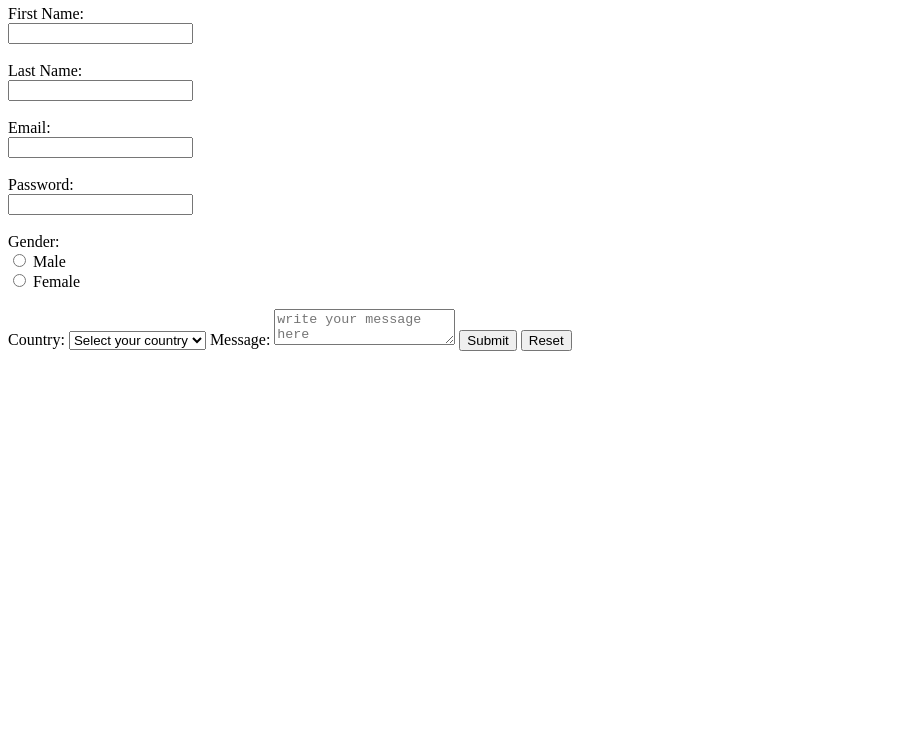
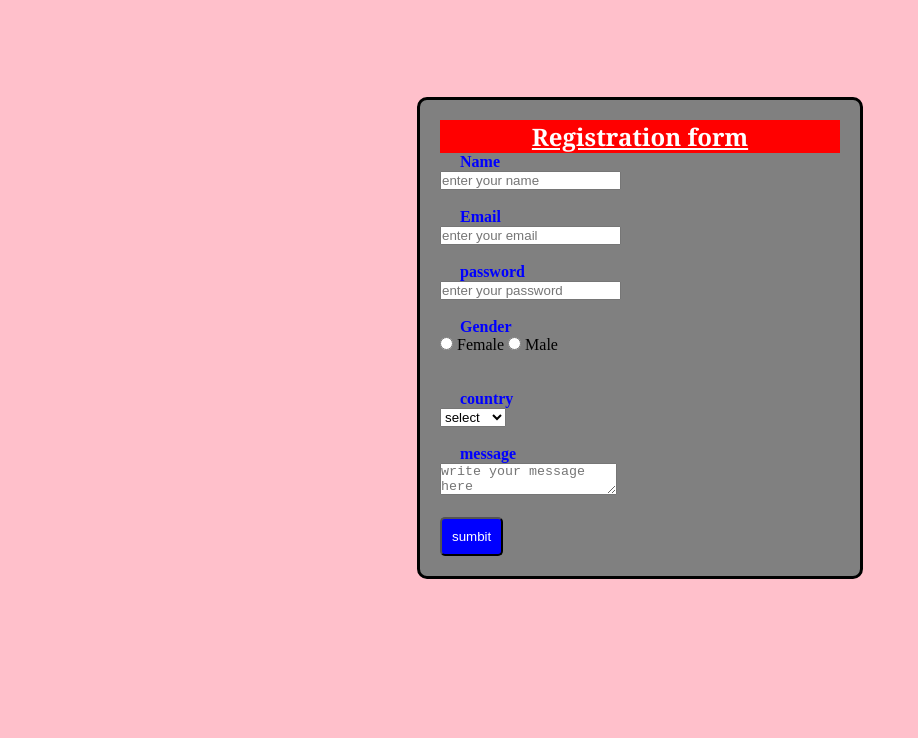
Before and after one commit to aryangupta42/fsd_aryan290, a plain HTML site: page form1 .html in a window 1280 px wide. Shown: the part 62-800 px from the top of the page, without its empty margins (0-918 px from the left). Drawn offline with Linux system fonts and the light colour scheme.

Commit message:
this is a form

```diff
--- a/form1 .html
+++ b/form1 .html
@@ -1,48 +1,50 @@
 <!DOCTYPE html>
-<html>
+<html lang="en">
 <head>
-    <title>Registration Form</title>
+    <meta charset="UTF-8">
+    <meta name="viewport" content="width=device-width, initial-scale=1.0">
+    <title>Document</title>
+    <link rel="stylesheet" href="form1.css">
 </head>
 <body>
-    <h2>Registration Form</h2>
-    <form action="submit_form.php" method="post">
-        <label for="fname">First Name:</label><br>
-        <input type="text" id="fname" name="fname" required><br><br>
+    <div class="form-container">
+        <h2>Registration form</h2>
+        <form>
+            <!-- name -->
+            <label for="Name" class="name">Name</label>
+            <br>
+            <input type="text" id="name" placeholder="enter your name" required> <br><br>
+            <!-- email -->
+            <label for="Email" class="email">Email</label><br>
+            <input type="emai;" id="email" placeholder="enter your email" required> <br><br>
+            <!-- password -->
+            <label for="password" class="password">password</label><br>
+            <input type="password" id="password" placeholder="enter your password" required> <br><br>
+            <!-- gender -->
+             <label  class="gender"> Gender</label>
+             <div class="radio-group">
+             <label> <input type="radio" name="gender" value="Female"> Female</label>
+             <label > <input type="radio" name="gender" value="Male"> Male</label>
+             </div>
+             <br><br>
 
-        <label for="lname">Last Name:</label><br>
-        <input type="text" id="lname" name="lname" required><br><br>
+             <!-- country -->
+              <label for="country" class="country"> country</label><br>
+              <select name="country" name="country" required>
+                <option value=""> select</option>
+                <option value="uk">uk</option>
+                <option value="india">india</option>
+                <option value="usa">usa</option>
+                <option value="canada"> canada</option>
+              </select>
+              <br><br>
+              <!-- message -->
+               <label for="message" class="message">message</label><br>
+               <textarea name="message" id="message" placeholder="write your message here"></textarea>
+               <br><br>
+               <button type="sumbit" class="sumbit">sumbit</button>
+        </form>
 
-        <label for="email">Email:</label><br>
-        <input type="email" id="email" name="email" required><br><br>
-
-        <label for="password">Password:</label><br>
-        <input type="password" id="password" name="password" required><br><br>
-
-        <label>Gender:</label><br>
-        <input type="radio" id="male" name="gender" value="male">
-        <label for="male">Male</label><br>
-
-        <input type="radio" id="female" name="gender" value="female">
-        <label for="female">Female</label><br><br>
-         <!--country-->
-              </option>
-               <div class="select">
-                    <label for="country">Country:</label>
-                    <select id="country" name="country" required>
-                        <option value="">Select your country</option>
-                        <option value="Uk">Uk</option>
-                        <option value="india">india</option>
-                        <option value="Usa">Usa</option>
-                        <option value="australia">Australia</option>
-                    </select>
-                    <!--message-->
-                    <label for="message">Message:</label>
-                    <textarea id="message" name="message" placeholder="write your message here" ></textarea>
-
-                    <button type="submit">Submit</button>
-
-
-        <input type="reset" value="Reset">
-    </form>
+    </div>
 </body>
 </html>
--- /dev/null
+++ b/form1.css
@@ -0,0 +1,45 @@
+*{
+    margin: 0px;
+    padding: 0px;
+
+}
+ body {
+      margin: 0;
+      height: 100vh;
+      display: flex;
+      justify-content: center;
+      align-items: center;
+      background: pink;
+
+ }
+h2{
+    text-align: center;
+    color: white;
+    background-color: red;
+    text-decoration: underline;
+    font-family: Georgia, 'Times New Roman', Times, serif;
+}
+.name,.email,.password,.gender,.country,.message{
+    font-weight: bolder;
+    color: blue;
+    padding: 20px;
+
+}
+.sumbit{
+    padding: 10px;
+    color: white;
+    background-color: blue;
+    border-radius: 5px;
+}
+.message{
+    width: 249px;
+    height: 149px;
+}
+.form-container {
+      width: 400px;
+      margin: auto; /* center horizontally */
+      border: 3px solid black;  /* outer border */
+      border-radius: 10px;
+      padding: 20px;
+      background: grey;
+}
--- a/styleseptember.css
+++ b/styleseptember.css
@@ -0,0 +1,58 @@
+@import url('https://fonts.googleapis.com/css2?family=Arima&display=swap');
+body{
+    margin:0;
+    font-family: 'Gill Sans', 'Gill Sans MT', Calibri, 'Trebuchet MS', sans-serif;
+    min-height: 100vh;
+
+
+}
+header{
+ background-color: #333;
+ padding: 10px 0;
+ color: white;
+ text-align: center;
+ font-family:"Arima",cursive;
+}
+header{
+    background-color: #333;
+    color: white;
+    padding: 15px;
+    text-align: center;
+
+}
+header h1{
+    margin: 0;
+    font-size:24px;
+}
+
+main{
+    flex:1;
+    padding: 20px;
+}
+footer{
+    background-color: #333;
+    color: white;
+    padding: 15px;
+    text-align: center;
+}
+.socialicon{
+    margin:10px 0;
+    text-align: center;
+
+}
+.socialicon a{
+    color:white;
+    text-decoration: none;
+    margin: 0 10px;
+    font-size: 40px;
+    transition: color 0.3s ease;
+}
+.socialicon a.youtube:hover{
+    color: rgb(232, 16, 16);
+}
+.socialicon a.linkedin:hover{
+    color:blue;
+}
+/* @media(max-width:600px){
+    header
+} */
```
Also changed, not shown: form.css (deleted).
